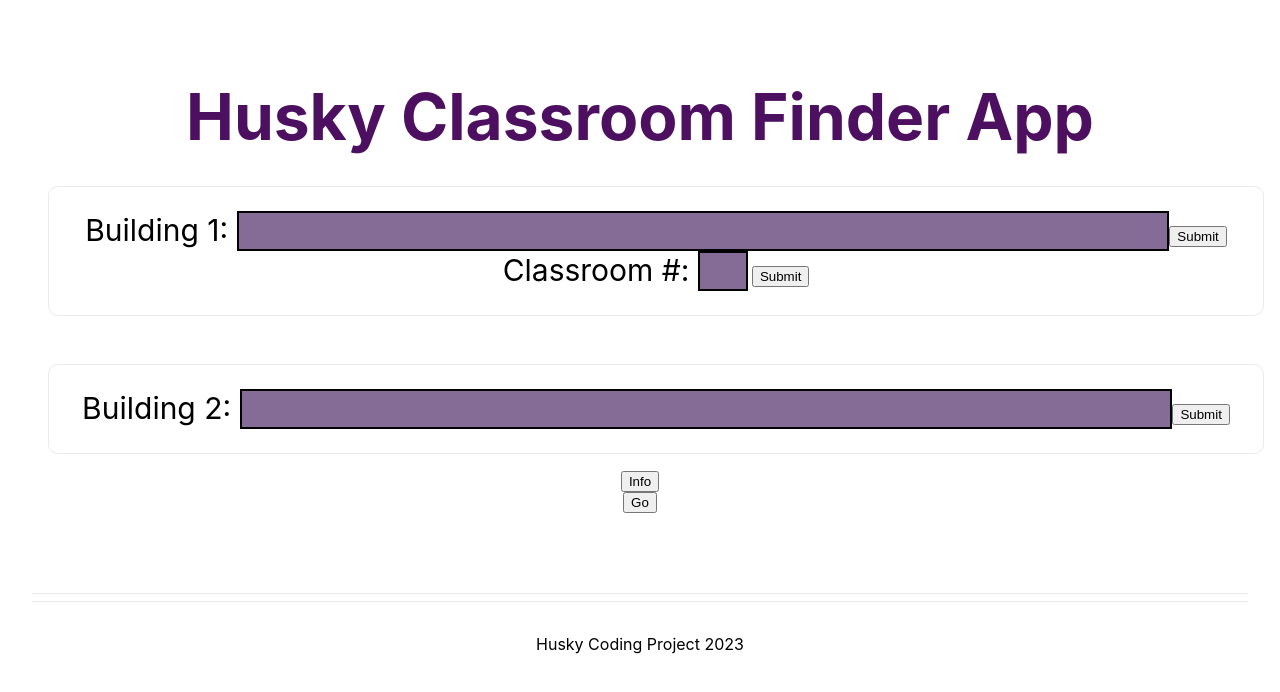
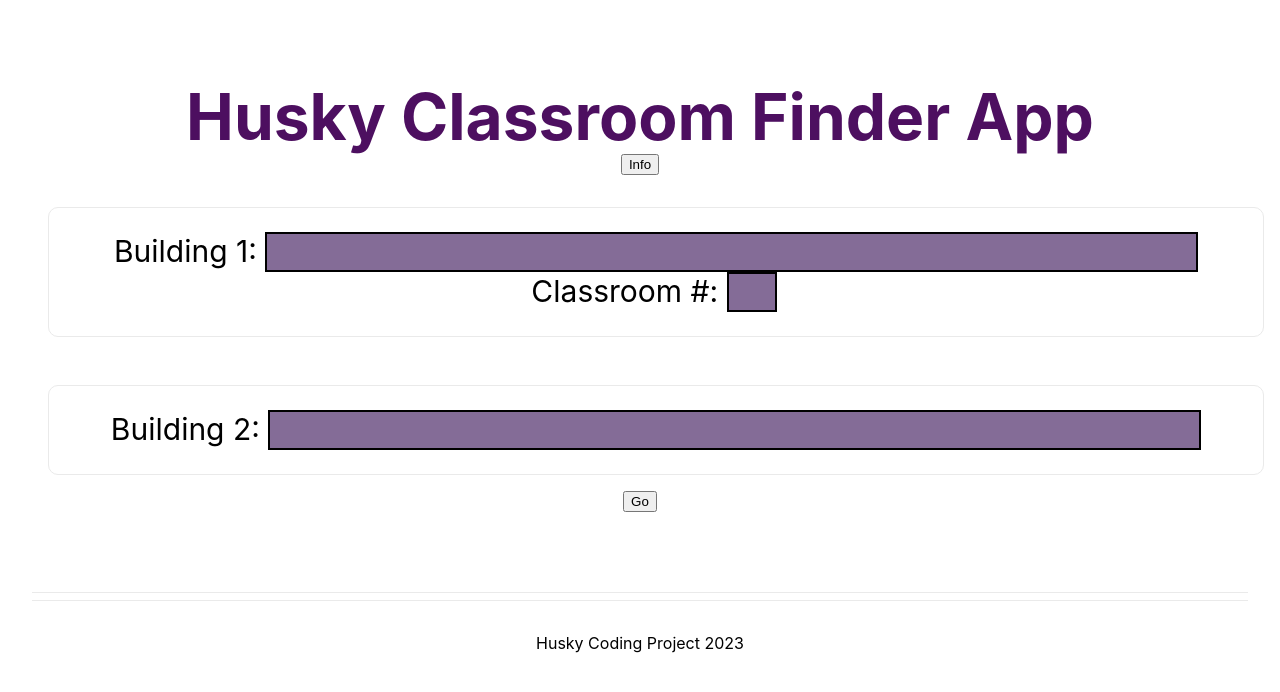
Before and after one commit to hcp-uw/classroom-finder, a Next.js app in the folder frontend/: page / in a window 1280 px wide. Shown: the top 692 px of the page. Built offline with nearby package versions, Linux system fonts and the light colour scheme.

Commit message:
removed button

```diff
--- a/frontend/pages/index.js
+++ b/frontend/pages/index.js
@@ -14,18 +14,17 @@ export default function Home() {
         <h1 className={styles.title}>
           Husky Classroom Finder App
         </h1>
+        <button href="/posts/first-post" >Info</button>
 
         <div className={styles.grid}>
-          <a href="/posts/first-post" className={styles.card}>
+          <a className={styles.card}>
             <form action="/send-data-here" method="post" className = {styles.form} >
               <label for="first"> Building 1: </label>
               <input className = {styles.formbox} type="text" id="first" name="first" />
-              <button type="submit">Submit</button>
             </form>
             <form action="/send-data-here" method="post" className = {styles.form}>
               <label for="second">Classroom #: </label>
               <input className = {styles.formboxsmall} type="text" id="second" name="second" />
-              <button type="submit">Submit</button>
             </form>
           </a>
         </div>
@@ -35,7 +34,6 @@ export default function Home() {
           <form action="/send-data-here" method="post" className = {styles.form}>
               <label for="second">Building 2: </label>
               <input className = {styles.formbox} type="text" id="second" name="second" />
-              <button type="submit">Submit</button>
             </form>
           </a>
 
@@ -43,7 +41,6 @@ export default function Home() {
 
         <div className={styles.grid}>
           <a href="/posts/first-post">
-              <button href="/posts/first-post" >Info</button>
           </a>
         </div>
 
--- a/frontend/styles/globals.css
+++ b/frontend/styles/globals.css
@@ -34,6 +34,7 @@ a {
     font-style: bold;
     font-size: 20px;
     height: 40px;
+    color: white;
 }
 
 }
```
